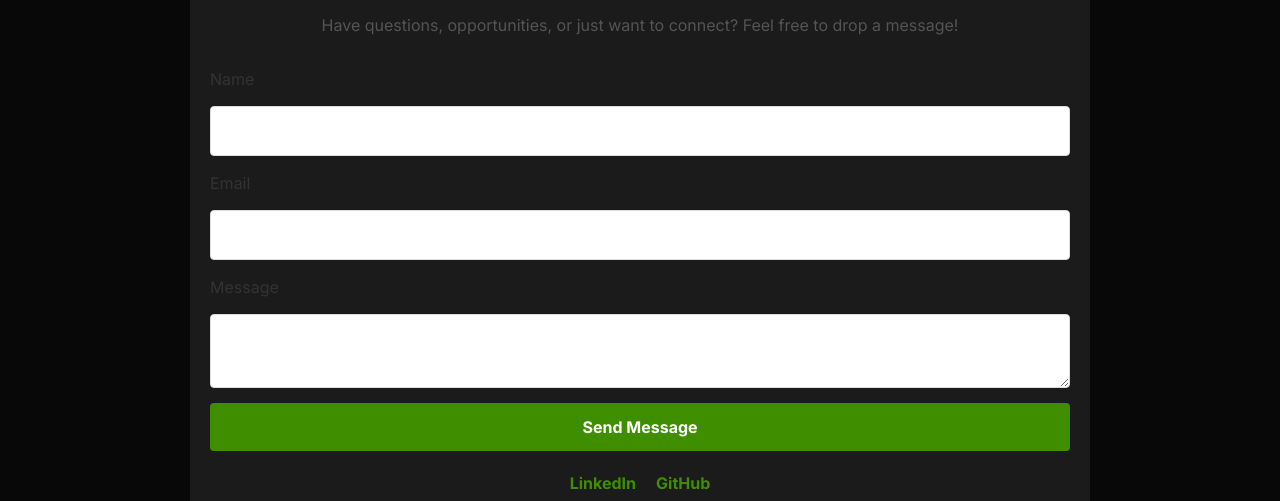
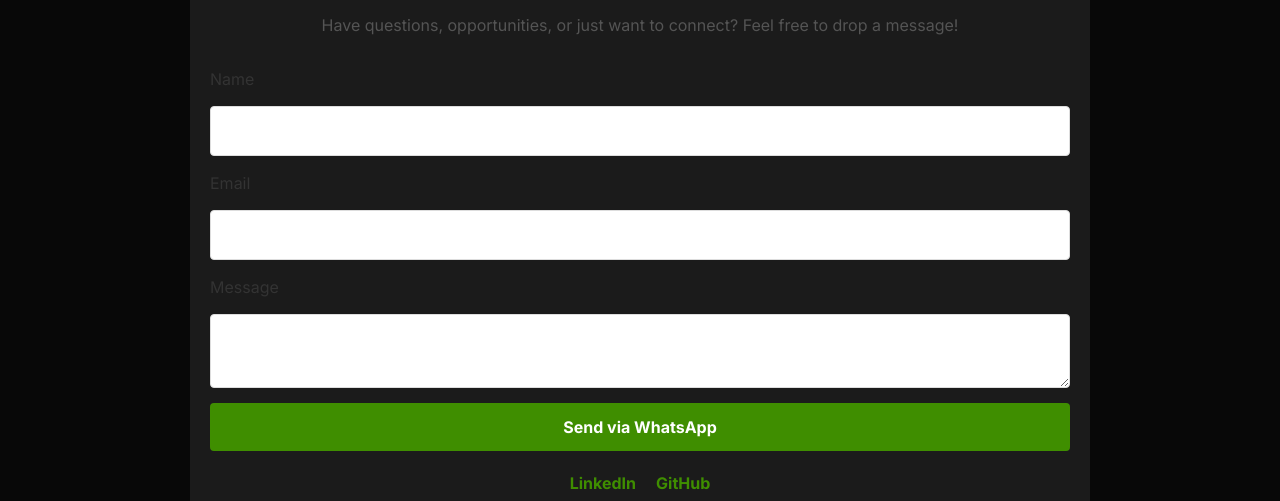
Before and after one commit to amnakifayat13/css-portfolio, a Next.js app: page /contact in a window 1280 px wide. Shown: the part 127-628 px from the top of the page. Built offline with nearby package versions, Linux system fonts and the light colour scheme.

Commit message:
editingin contact

```diff
--- a/package.json
+++ b/package.json
@@ -16,7 +16,7 @@
     "lucide": "^0.453.0",
     "lucide-react": "^0.453.0",
     "next": "14.2.2",
-    "nodemailer": "^6.9.15",
+    "nodemailer": "^6.9.16",
     "react": "^18",
     "react-dom": "^18",
     "tailwind-merge": "^2.5.4",
--- /dev/null
+++ b/src/app/api/sendEmail.js
@@ -0,0 +1,34 @@
+// pages/api/sendEmail.js
+import nodemailer from 'nodemailer';
+
+export default async function handler(req, res) {
+  if (req.method === 'POST') {
+    const { name, email, message } = req.body;
+
+    // Nodemailer transporter setup
+    const transporter = nodemailer.createTransport({
+      service: 'Gmail', // or another email service
+      auth: {
+        user: process.env.EMAIL_USER,
+        pass: process.env.EMAIL_PASS,
+      },
+    });
+
+    try {
+      // Email options
+      await transporter.sendMail({
+        from: email,
+        to: process.env.RECEIVER_EMAIL,
+        subject: `New Contact Form Submission from ${name}`,
+        text: `Name: ${name}\nEmail: ${email}\nMessage: ${message}`,
+      });
+
+      res.status(200).json({ message: 'Email sent successfully!' });
+    } catch (error) {
+      console.error('Error sending email:', error);
+      res.status(500).json({ message: 'Failed to send email.' });
+    }
+  } else {
+    res.status(405).json({ message: 'Method not allowed' });
+  }
+}
--- a/src/app/contact/page.tsx
+++ b/src/app/contact/page.tsx
@@ -1,11 +1,20 @@
-
+"use client"
 import Navbar from "@/components/Navbar";
+import { useState } from "react";
 
 export default function Contact() {
+  const [name, setName] = useState("");
+  const [message, setMessage] = useState("");
 
+  const sendWhatsAppMessage = () => {
+    const whatsappMessage = `Name: ${name}%0A%0AMessage: ${message}`;
+    const phone = "+923162391694";
+    const whatsappURL = `https://wa.me/${phone}?text=${whatsappMessage}`;
+    window.open(whatsappURL, "_blank");
+  };
 
   return (
-    <main className='main h-screen'>
+    <main className="main h-screen">
       <Navbar />
       <div className="contact-page">
         <h1 className="contact-heading">Get in Touch</h1>
@@ -13,37 +22,56 @@ export default function Contact() {
           Have questions, opportunities, or just want to connect? Feel free to drop a message!
         </p>
 
-        <form  className="contact-form">
+        <form className="contact-form" onSubmit={(e) => e.preventDefault()}>
           <label htmlFor="name">Name</label>
           <input
             type="text"
             id="name"
             name="name"
             required
+            value={name}
+            onChange={(e) => setName(e.target.value)}
           />
 
           <label htmlFor="email">Email</label>
-          <input
-            type="email"
-            id="email"
-            name="email"
-            required
-          />
+          <input type="email" id="email" name="email" required />
 
           <label htmlFor="message">Message</label>
           <textarea
             id="message"
             name="message"
-
             required
+            value={message}
+            onChange={(e) => setMessage(e.target.value)}
           ></textarea>
 
-          <button type="submit" className="submit-btn">Send Message</button>
+
+          <button
+            type="button"
+            onClick={sendWhatsAppMessage}
+            className="submit-btn whatsapp-btn"
+          >
+            Send via WhatsApp
+          </button>
         </form>
 
         <div className="social-links">
-          <a href="https://www.linkedin.com/in/amna-aftab-kifayat-81a5822b7/" target="_blank" rel="noopener noreferrer" className="social-icon">LinkedIn</a>
-          <a href="https://github.com/amnakifayat13" target="_blank" rel="noopener noreferrer" className="social-icon">GitHub</a>
+          <a
+            href="https://www.linkedin.com/in/amna-aftab-kifayat-81a5822b7/"
+            target="_blank"
+            rel="noopener noreferrer"
+            className="social-icon"
+          >
+            LinkedIn
+          </a>
+          <a
+            href="https://github.com/amnakifayat13"
+            target="_blank"
+            rel="noopener noreferrer"
+            className="social-icon"
+          >
+            GitHub
+          </a>
         </div>
       </div>
     </main>
```
Also changed, not shown: 1 other file (tests, documents, lock files or other folders).
